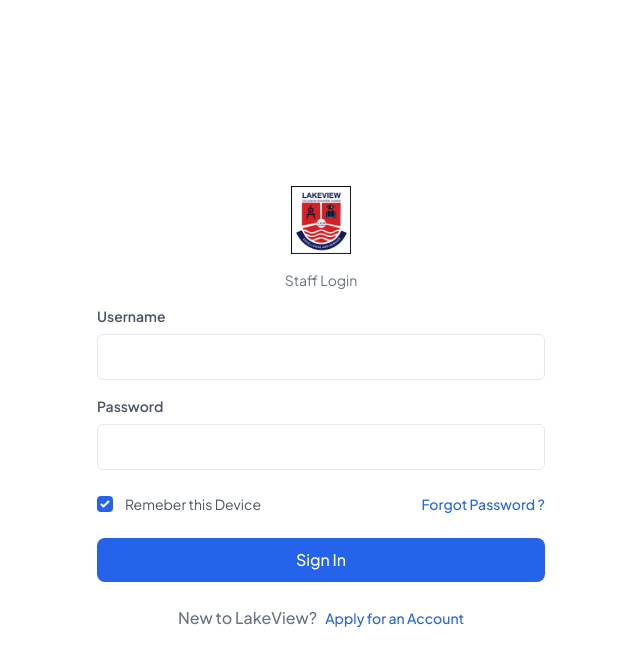
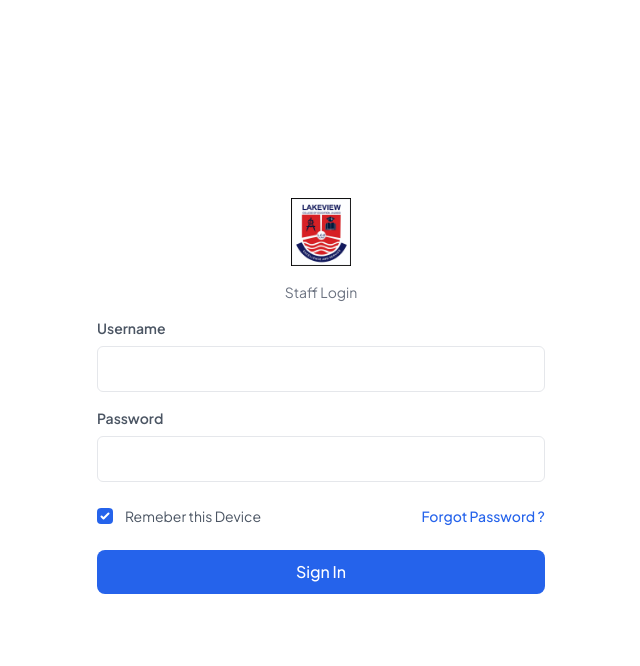
Before and after one commit to Pheebemi/lake-view-college, a Django app: page /staff/ in a window 1280 px wide. Shown: the top 666 px of the page, without its empty margins (319-959 px from the left). Run offline with Django 5.2, Linux system fonts and the light colour scheme; some libraries are stand-ins or nearby versions.

Commit message:
Restrict the apply-for-account link to the applicant login page
Staff and student login carried a leftover "Apply for an Account" /
"Create an account" link pointing at a dead template-scaffold page
(authentication-register.html) -- staff and student accounts are
created by admins, not self-registered, so the link never belonged
there. Removed it from both.

The applicant login page keeps its link but now points at the real
apply page (core:apply_page) instead of the same dead scaffold link.

Co-Authored-By: Claude Sonnet 5 <noreply@anthropic.com>
Claude-Session: https://claude.ai/code/session_01HLArU7MNc4ipUBd1tVkDXh

```diff
--- a/core/templates/core/applicant_login.html
+++ b/core/templates/core/applicant_login.html
@@ -30,7 +30,7 @@
 
 <div class="flex justify-center gap-2 items-center">
     <p class="text-base font-medium text-gray-500">New to LakeView?</p>
-    <a href="./authentication-register.html" class="text-sm font-medium text-blue-600 hover:text-blue-700">Apply for an Account</a>
+    <a href="{% url 'core:apply_page' %}" class="text-sm font-medium text-blue-600 hover:text-blue-700">Apply for an Account</a>
 </div>
 
 {% endblock %}
--- a/templates/accounts/staff_login.html
+++ b/templates/accounts/staff_login.html
@@ -30,11 +30,6 @@
       <div class="grid my-6">
         <button type="submit" class="btn py-[10px] text-base text-white font-medium bg-blue-600 hover:bg-blue-700 rounded-lg">Sign In</button>
       </div>
-
-    <div class="flex justify-center gap-2 items-center">
-        <p class="text-base font-medium text-gray-500">New to LakeView?</p>
-        <a href="./authentication-register.html" class="text-sm font-medium text-blue-600 hover:text-blue-700">Apply for an Account</a>
-    </div>
 </div>
 
 {% endblock %}
--- a/templates/accounts/student_login.html
+++ b/templates/accounts/student_login.html
@@ -30,11 +30,6 @@
       <div class="grid my-6">
         <button type="submit" class="btn py-[10px] text-base text-white font-medium bg-blue-600 hover:bg-blue-700 rounded-lg">Sign In</button>
       </div>
-
-    <div class="flex justify-center gap-2 items-center">
-        <p class="text-base font-medium text-gray-500">New to LakeView?</p>
-        <a href="./authentication-register.html" class="text-sm font-medium text-blue-600 hover:text-blue-700">Create an account</a>
-    </div>
 </div>
 
 {% endblock %}
```
